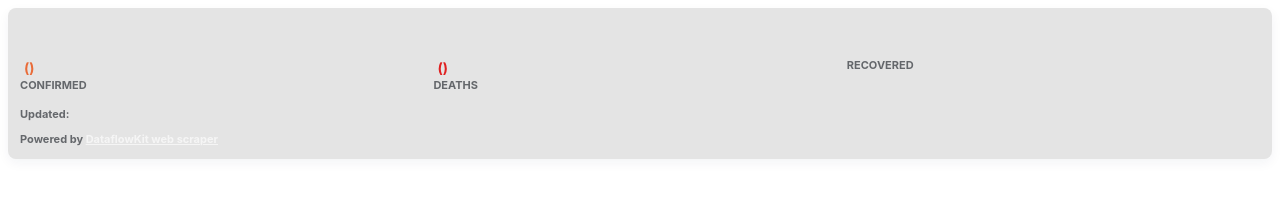
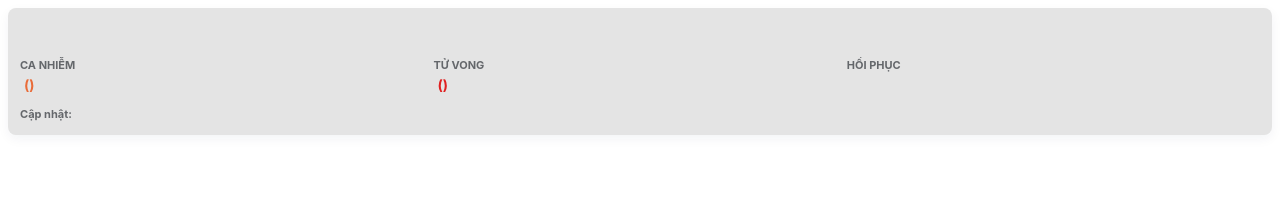
Before and after one commit to agict/covid-19, a plain HTML site: page c19-widget-light.html in a window 1280 px wide. Drawn offline with Linux system fonts and the light colour scheme; no server answers.

Commit message:
Update c19-widget-light.html

```diff
--- a/c19-widget-light.html
+++ b/c19-widget-light.html
@@ -12,30 +12,26 @@
         <div class="covid19-row">
             <div class="covid19-col covid19-confirmed">
                 <div>
+                    <div class="covid19-title ">Ca Nhiễm</div>
                     <span id="tot-cases" class="covid19-num confirmed"></span>
                     <span id="new-cases" class="subsidiary"></span>
                 </div>
 
-                <div class="covid19-title ">Confirmed</div>
             </div>
             <div class="covid19-col covid19-deaths">
                 <div>
+                    <div class="covid19-title">Tử Vong</div>
                     <span id="tot-deaths" class="covid19-num deaths"></span>
                     <span id="new-deaths" class="subsidiary"></span>
                 </div>
-                <div class="covid19-title">Deaths</div>
             </div>
             <div class="covid19-col covid19-recovered">
+                 <div class="covid19-title">Hồi Phục</div>
                 <div id="tot-recover" class="covid19-num recovered"></div>
-                <div class="covid19-title">Recovered</div>
             </div>
         </div>
         <div class="covid19-row">
-            <div class="covid19-title">Updated: <span id="update-date" class="covid19-num"></span>
-            </div>
-        </div>
-        <div class="covid19-row">
-            <div class="covid19-title">Powered by <a class="link-dfk-dark" href="https://dataflowkit.com" target="_blank">DataflowKit web scraper</a>
+            <div class="covid19-title">Cập nhật: <span id="update-date" class="covid19-num"></span>
             </div>
         </div>
     </div>
```
